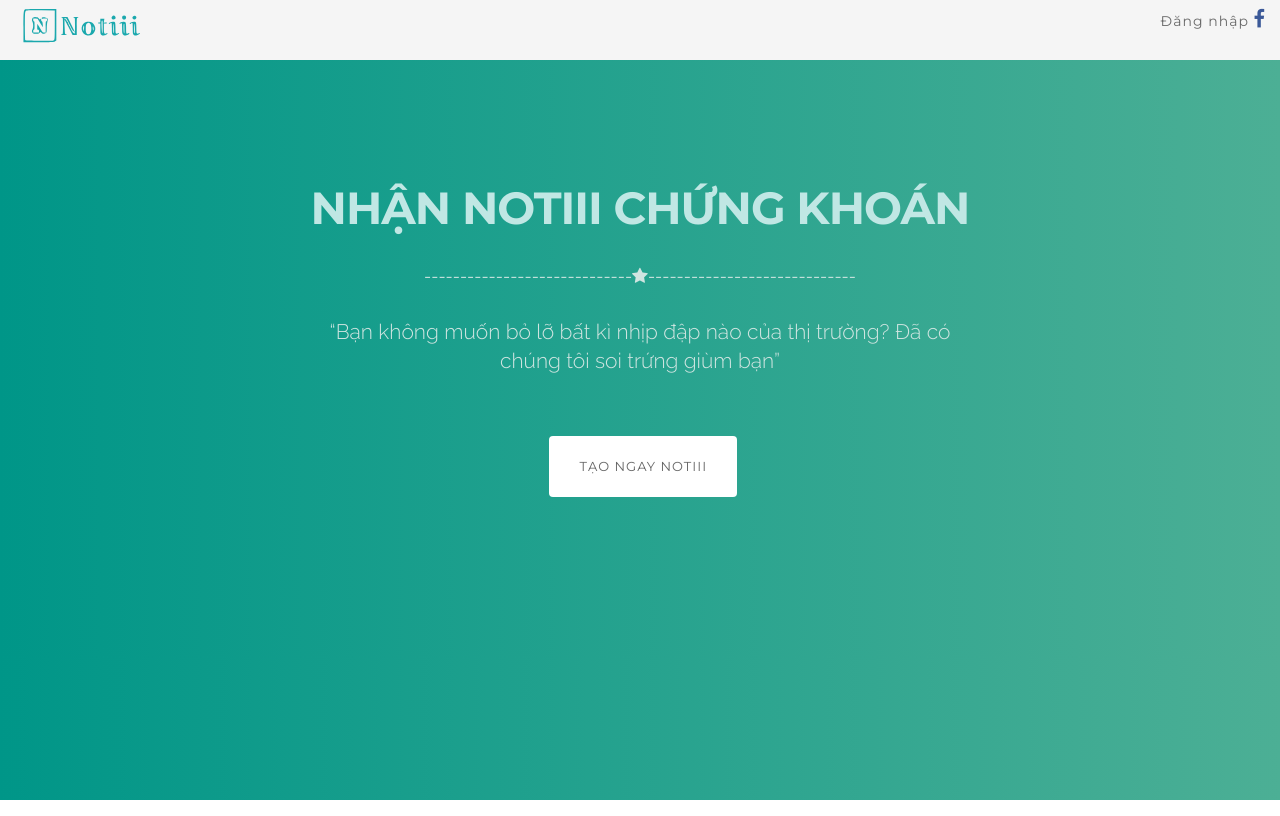
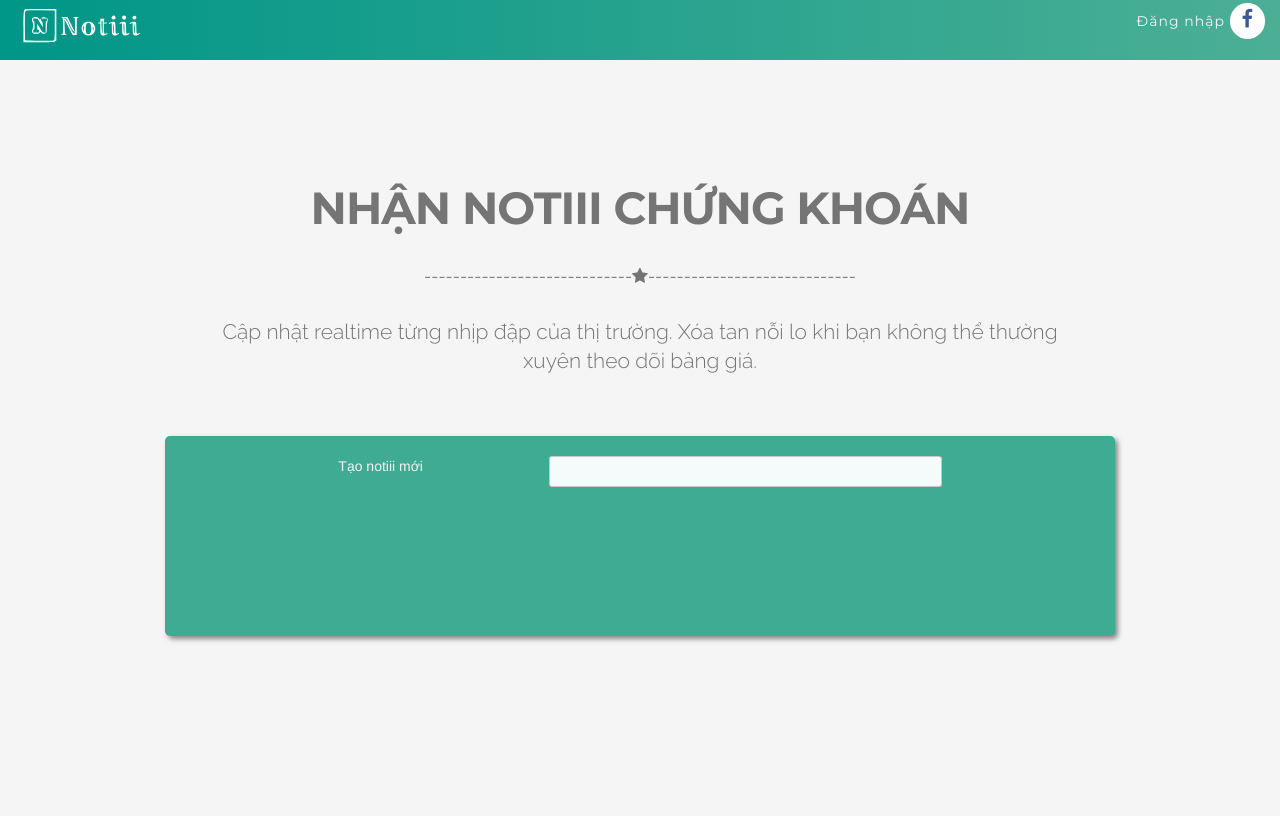
Before and after one commit to hungnd87/notiii, a website: page public/index.html in a window 1280 px wide. Both pictures are taken after a click on the link "TẠO NGAY NOTIII". Drawn offline with nearby package versions, Linux system fonts and the light colour scheme.

Commit message:
update layout

```diff
--- a/public/css/main.css
+++ b/public/css/main.css
@@ -23,7 +23,7 @@
   font-size: 45px;
   line-height: 55px;
   letter-spacing: -1px;
-  color: #c0e7e4;
+  color: #757575;
   font-weight: 700;
 }
 
@@ -53,7 +53,7 @@
 p {
   font-size: 17px;
   line-height: 22px;
-  color: #d0e5e1;
+  color: #757575;
   font-weight: 400;
 }
 
@@ -127,8 +127,8 @@
 }
 
 .btn-primary {
-  background-color:#f5f5f5;
-  color: #696969;
+  background-color:#40ab93;
+  color: #f5f5f5;
 }
 
 .btn-primary:hover, .btn-primary:focus, .btn-primary:active, .btn-primary.active {
@@ -142,7 +142,7 @@
 
 .btn-secondary {
   background-color: #3b5998;
-  color: #fff;
+  color: #f5f5f5;
 }
 
 .btn-secondary:hover, .btn-secondary:focus, .btn-secondary:active, .btn-secondary.active {
@@ -251,7 +251,7 @@
 }
 
 .navbar-inverse .navbar-nav > li > a, .navbar-nav a {
-    color: #696969;
+    color: #f5f5f5;
     font-size: 14px;
     letter-spacing: 1px;
 }
@@ -291,11 +291,8 @@
    Main styles
    ========================================================================== */
 body {
-   background: rgb(0, 150, 136); /* For browsers that do not support gradients */
-  background: -webkit-linear-gradient(left,rgb(0, 150, 136),rgba(76, 175, 149, 1)); /*Safari 5.1-6*/
-  background: -o-linear-gradient(right,rgb(0, 150, 136),rgba(76, 175, 149, 1)); /*Opera 11.1-12*/
-  background: -moz-linear-gradient(right,rgb(0, 150, 136),rgba(76, 175, 149, 1)); /*Fx 3.6-15*/
-  background: linear-gradient(to right, rgb(0, 150, 136), rgba(76, 175, 149, 1)); /*Standard*/
+   background: #f5f5f5; /* For browsers that do not support gradients */
+
 }
 header {
  /* background: url(../images/bg.jpeg) no-repeat center center;*/
@@ -625,7 +622,11 @@
 }
 
 .header {
-  background-color: #f5f5f5;
+  background: -webkit-linear-gradient(left,rgb(0, 150, 136),rgba(76, 175, 149, 1)); /*Safari 5.1-6*/
+  background: -o-linear-gradient(right,rgb(0, 150, 136),rgba(76, 175, 149, 1)); /*Opera 11.1-12*/
+  background: -moz-linear-gradient(right,rgb(0, 150, 136),rgba(76, 175, 149, 1)); /*Fx 3.6-15*/
+  background: linear-gradient(to right, rgb(0, 150, 136), rgba(76, 175, 149, 1)); /*Standard*/
+
   position: fixed;
   height: 60px;
   top: 0px;
@@ -673,6 +674,52 @@
     cursor: pointer;
     font-size: 20px;
 }
+.facebookLogin{
+  background: white;
+    padding: 10px 12px;
+    background-color: white;
+    border-radius: 19px;
+}
+
+input {
+    background: rgba(255,255,255,.95);
+    border: 1px solid rgba(0,0,0,.2);
+    font-size: 14px;
+    padding: 5px 5px 4px;
+    width: 160px;
+    border-radius: 3px;
+    width: 100%;
+}
+.create-noti-block{
+  margin-top: 20px;
+
+  color: #f3f3f3;
+  height: 0px;
+  overflow: hidden;
+}
+.create-noti-wrp.open{
+  background: #40ab93;
+  height: 200px;
+  border-radius: 5px;
+  -webkit-box-shadow: 3px 3px 5px 0px rgba(100,100,100,0.75);
+-moz-box-shadow: 3px 3px 5px 0px rgba(100,100,100,0.75);
+box-shadow: 3px 3px 5px 0px rgba(100,100,100,0.75);
+  -webkit-transition: all 0.8s ease;
+  transition: all 0.8s ease;
+
+}
+
+.create-noti-wrp.open .create-noti-btn{
+  display: none;
+  -webkit-transition: all 0.8s ease;
+  transition: all 1.8s ease;
+}
+
+.create-noti-wrp.open .create-noti-block{
+    height: 200px;
+     -webkit-transition: all 0.8s ease;
+    transition: all 1.8s ease;
+}
 
 /* Landscape phone to portrait tablet */
 @media (min-width: 481px) and (max-width: 767px) {
--- a/public/index.html
+++ b/public/index.html
@@ -48,7 +48,7 @@
           Created
 
             </metadata>
-            <g transform="translate(0.000000,114.000000) scale(0.100000,-0.100000)" fill="#1aa8ad" stroke="none">
+            <g transform="translate(0.000000,114.000000) scale(0.100000,-0.100000)" fill="#fff" stroke="none">
               <path d="M237 963c-43-11-47-43-47-403l0-340 344 0c332 0 344 1 370 21l26 20 0 355 0 354-337-1c-186-1-346-3-356-6zm658-355c0-315-1-328-20-343-18-14-58-15-328-12-169 2-310 7-314 11-10 9-15 577-5 621 6 29 14 41 32 47 14 4 162 6 330 5l305-2 0-327z"/>
               <path d="M430 783c-47-9-63-56-35-109 19-38 20-134 0-160-20-27-18-61 5-84 28-28 117-28 148 0 12 11 23 20 25 20 2 0 14-9 27-20 27-24 67-25 95-4 18 13 20 27 20 112 1 53 7 120 15 149 11 42 11 55 1 67-13 15-77 33-96 27-5-2-16-4-22-4-7 0-13-7-13-15 0-11 12-14 60-10l60 4 0-33c0-23-5-33-15-33-13 0-15-21-15-128l0-128-35 4c-33 4-40 11-91 98-31 52-58 94-60 94-2 0-4-29-4-65 0-58 2-65 20-65 16 0 20-7 20-30l0-30-65 0-65 0 0 30c0 20 5 30 15 30 12 0 15 17 15 95 0 78-3 95-15 95-10 0-15 10-15 33l0 32 50-3 49-4 57-95c31-52 58-92 60-90 2 2 1 31-2 65-5 42-11 62-20 62-9 0-14 11-14 30 0 30-14 41-23 18-3-9-13-4-30 15-14 15-33 27-41 27-8 0-20 2-28 4-7 2-24 1-38-1z"/>
               <path d="M2186 801c-33-36 4-82 53-66 27 8 34 34 16 61-19 29-46 31-69 5z"/>
@@ -94,22 +94,33 @@
             <p>
                 -----------------------------<i class="fa fa-star" aria-hidden="true"></i>-----------------------------
             </p>
-            <p class="lead wow fadeIn" data-wow-delay="0.5s"><q>Bạn không muốn bỏ lỡ bất kì nhịp đập nào của thị trường? Đã có </br>
-              chúng tôi soi trứng giùm bạn</q>
+            <p class="lead wow fadeIn" data-wow-delay="0.5s">Cập nhật realtime từng nhịp đập của thị trường. Xóa tan nỗi lo khi bạn không thể thường xuyên theo dõi bảng giá.
             	<br/>
 
         	</p>
             <br />
 
-            <div class="row">
-              <div class="col-md-8 col-md-offset-2 col-sm-10 col-sm-offset-1">
-                <div class="row">
+            <div class="row create-noti-wrp">
+              <div class="col-md-8 col-md-offset-2 col-sm-10 col-sm-offset-1 ">
+                <div class="row create-noti-btn ">
                   <div class="col-xs-4 text-left wow fadeInUp" data-wow-delay="0.5s">
                   </div>
                   <div class="col-xs-6 text-left wow fadeInUp" data-wow-delay="0.5s">
                     <a target="_blank" href="#" class="btn btn-primary btn-lg scroll">Tạo ngay notiii</a>
                   </div>
                 </div><!--End Button Row-->
+
+                <div class="create-noti-block">
+                  <div class="row">
+                    <div class="col-xs-4 text-left" data-wow-delay="0.5s">
+                        Tạo notiii mới
+                    </div>
+                    <div class="col-xs-8 text-left ">
+                      <input></input>
+                    </div>
+                  </div>
+                </div>
+
               </div>
             </div>
 
--- a/public/js/main.js
+++ b/public/js/main.js
@@ -96,6 +96,11 @@
     login();
   });
 
+  $('.create-noti-btn').click(function(e){
+    e.preventDefault();
+    $('.create-noti-wrp').addClass('open')
+  });
+
   $('.signout').click(function(){
     $('.logined').addClass('hidden');
     $('.not-login').removeClass('hidden');
```
